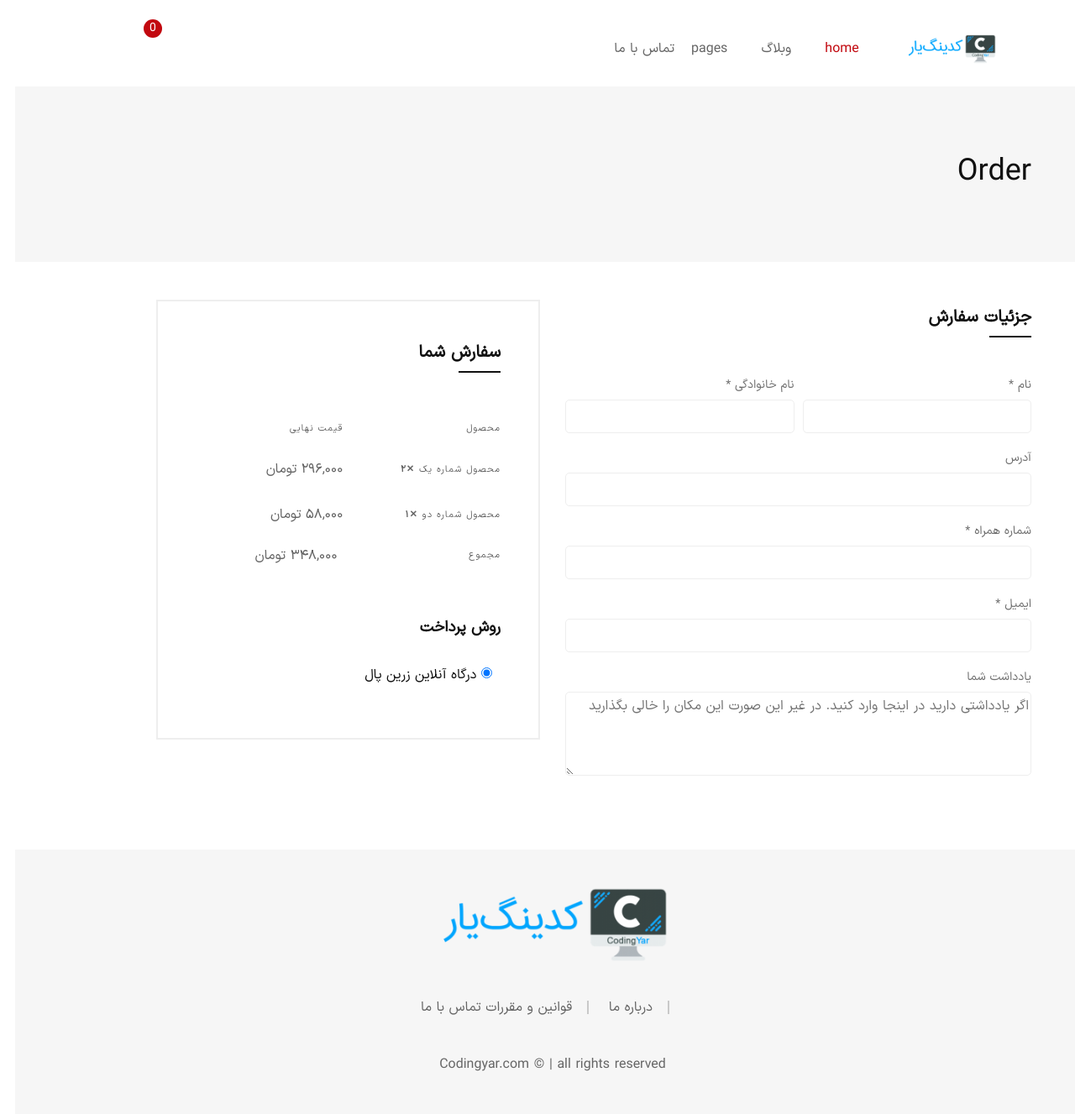
After one commit to hatef97/online_shop, a Django app: page /order/create/ in a window 1280 px wide. The commit adds this page. Shown: the whole page at 84% size. Run offline with Django 4.2, Linux system fonts and the light colour scheme; parts of the project's set-up code (start-up, migrations or seed data) failed here and were passed over; some libraries are stand-ins or nearby versions; some web fonts are replaced.

Commit message:
Add order's html and create a new url for orders

```diff
--- a/config/urls.py
+++ b/config/urls.py
@@ -13,5 +13,6 @@ urlpatterns = [
     path('cart/', include('cart.urls')),
     # Rosetta i18n
     path('rosetta/', include('rosetta.urls')),
+    path('order/', include('orders.urls')),
     # Pillow
 ] + static(settings.MEDIA_URL, document_root=MEDIA_ROOT)
--- /dev/null
+++ b/orders/templates/orders/order_create.html
@@ -0,0 +1,127 @@
+{% extends '_base.html' %}
+{% load crispy_forms_filters %}
+{% load i18n %}
+{% load crispy_forms_tags %}
+
+
+{% block page_title %}product Detail{% endblock %}
+
+{% block content %}
+    <!-- Main Content Wrapper Start -->
+    <div class="main-content-wrapper">
+        {% trans 'Order' as header_name %}
+        {% include 'topheader.html' with header_name=header_name %}
+        <div class="page-content-inner">
+            <div class="container">
+                <div class="row pt--50 pt-md--40 pt-sm--20"></div>
+                <div class="row pb--80 pb-md--60 pb-sm--40">
+                    <!-- Checkout Area Start -->
+                    <div class="col-lg-6">
+                        <div class="checkout-title mt--10">
+                            <h2>جزئیات سفارش</h2>
+                        </div>
+                        <div class="checkout-form">
+                            <form action="#" class="form form--checkout">
+                                <div class="form-row mb--20">
+                                    <div class="form__group col-md-6 mb-sm--30">
+                                        <label for="billing_fname" class="form__label form__label--2">نام <span
+                                                class="required">*</span></label>
+                                        <input type="text" name="billing_fname" id="billing_fname"
+                                               class="form__input form__input--2">
+                                    </div>
+                                    <div class="form__group col-md-6">
+                                        <label for="billing_lname" class="form__label form__label--2">نام خانوادگی <span
+                                                class="required">*</span></label>
+                                        <input type="text" name="billing_lname" id="billing_lname"
+                                               class="form__input form__input--2">
+                                    </div>
+                                </div>
+                                <div class="form-row mb--20">
+                                    <div class="form__group col-12">
+                                        <label for="billing_company" class="form__label form__label--2">آدرس</label>
+                                        <input type="text" name="billing_company" id="billing_company"
+                                               class="form__input form__input--2">
+                                    </div>
+                                </div>
+                                <div class="form-row mb--20">
+                                    <div class="form__group col-12">
+                                        <label for="billing_phone" class="form__label form__label--2">شماره همراه <span
+                                                class="required">*</span></label>
+                                        <input type="text" name="billing_phone" id="billing_phone"
+                                               class="form__input form__input--2">
+                                    </div>
+                                </div>
+                                <div class="form-row mb--20">
+                                    <div class="form__group col-12">
+                                        <label for="billing_email" class="form__label form__label--2">ایمیل <span
+                                                class="required">*</span></label>
+                                        <input type="email" name="billing_email" id="billing_email"
+                                               class="form__input form__input--2">
+                                    </div>
+                                </div>
+                                <div class="form-row">
+                                    <div class="form__group col-12">
+                                        <label for="orderNotes" class="form__label form__label--2">یادداشت شما</label>
+                                        <textarea class="form__input form__input--2 form__input--textarea"
+                                                  id="orderNotes" name="orderNotes"
+                                                  placeholder="اگر یادداشتی دارید در اینجا وارد کنید. در غیر این صورت این مکان را خالی بگذارید"></textarea>
+                                    </div>
+                                </div>
+                            </form>
+                        </div>
+                    </div>
+                    <div class="col-xl-5 offset-xl-1 col-lg-6 mt-md--40">
+                        <div class="order-details">
+                            <div class="checkout-title mt--10">
+                                <h2>سفارش شما</h2>
+                            </div>
+                            <div class="table-content table-responsive mb--30">
+                                <table class="table order-table order-table-2">
+                                    <thead>
+                                    <tr>
+                                        <th>محصول</th>
+                                        <th class="text-right">قیمت نهایی</th>
+                                    </tr>
+                                    </thead>
+                                    <tbody>
+                                    <tr>
+                                        <th>محصول شماره یک
+                                            <strong><span>&#10005;</span>۲</strong>
+                                        </th>
+                                        <td class="text-right">۲۹۶,۰۰۰ تومان</td>
+                                    </tr>
+                                    <tr>
+                                        <th>محصول شماره دو
+                                            <strong><span>&#10005;</span>۱</strong>
+                                        </th>
+                                        <td class="text-right">۵۸,۰۰۰ تومان</td>
+                                    </tr>
+                                    </tbody>
+                                    <tfoot>
+                                    <tr class="cart-subtotal">
+                                        <th>مجموع</th>
+                                        <td class="text-right">۳۴۸,۰۰۰ تومان</td>
+                                    </tr>
+                                    </tfoot>
+                                </table>
+                            </div>
+                            <div class="checkout-payment">
+                                <h2 class="py-5">روش پرداخت</h2>
+                                <form action="#" class="payment-form">
+                                    <div class="payment-group mb--10">
+                                        <div class="payment-radio">
+                                            <input type="radio" value="bank" name="payment-method" id="bank" checked>
+                                            <label class="payment-label" for="cheque">درگاه آنلاین زرین پال</label>
+                                        </div>
+                                    </div>
+                                </form>
+                            </div>
+                        </div>
+                    </div>
+                    <!-- Checkout Area End -->
+                </div>
+            </div>
+        </div>
+    </div>
+    <!-- Main Content Wrapper Start -->
+{% endblock %}
--- /dev/null
+++ b/orders/urls.py
@@ -0,0 +1,8 @@
+from django.urls import path
+
+from .views import order_create_view
+
+urlpatterns = [
+    path('create/', order_create_view, name='order_create'),
+
+]
--- a/orders/views.py
+++ b/orders/views.py
@@ -1,3 +1,5 @@
 from django.shortcuts import render
 
-# Create your views here.
+
+def order_create_view(request):
+    return render(request, 'orders/order_create.html')
--- a/templates/_base.html
+++ b/templates/_base.html
@@ -141,33 +141,7 @@
 <!-- Mini Cart -->
 {% include 'cart/cart_sidebar.html' %}
 
-<!-- Footer Start-->
-<footer class="footer">
-    <div class="footer-top bg-color ptb--50" data-bg-color="#f6f6f6">
-        <div class="container">
-            <div class="row justify-content-center">
-                <div class="col-lg-9 text-center">
-                    <div class="footer-widget mb--50">
-                        <div class="textwidget">
-                            <img src="assets/img/codingyar_logo.png" alt="Logo">
-                        </div>
-                    </div>
-                    <div class="footer-widget mb--50 pb--1">
-                        <ul class="footer-menu">
-                            <li><a href="">درباره ما</a></li>
-                            <li><a href="">قوانین و مقررات</a></li>
-                            <li><a href="">تماس با ما</a></li>
-                        </ul>
-                    </div>
-                    <div class="footer-widget">
-                        Code4night © | all rights reserved
-                    </div>
-                </div>
-            </div>
-        </div>
-    </div>
-</footer>
-<!-- Footer End-->
+{% include 'footer.html' %}
 
 <!-- ************************* JS Files ************************* -->
 
--- /dev/null
+++ b/templates/footer.html
@@ -0,0 +1,27 @@
+<!-- Footer Start-->
+<footer class="footer">
+    <div class="footer-top bg-color ptb--50" data-bg-color="#f6f6f6">
+        <div class="container">
+            <div class="row justify-content-center">
+                <div class="col-lg-9 text-center">
+                    <div class="footer-widget mb--50">
+                        <div class="textwidget">
+                            <img src="assets/img/codingyar_logo.png" alt="Logo">
+                        </div>
+                    </div>
+                    <div class="footer-widget mb--50 pb--1">
+                        <ul class="footer-menu">
+                            <li><a href="">درباره ما</a></li>
+                            <li><a href="">قوانین و مقررات</a></li>
+                            <li><a href="">تماس با ما</a></li>
+                        </ul>
+                    </div>
+                    <div class="footer-widget">
+                        Codingyar.com © | all rights reserved
+                    </div>
+                </div>
+            </div>
+        </div>
+    </div>
+</footer>
+<!-- Footer End-->
```
Also changed, not shown: orders/locale/fa/LC_MESSAGES/django.po (added), 1 other file.
